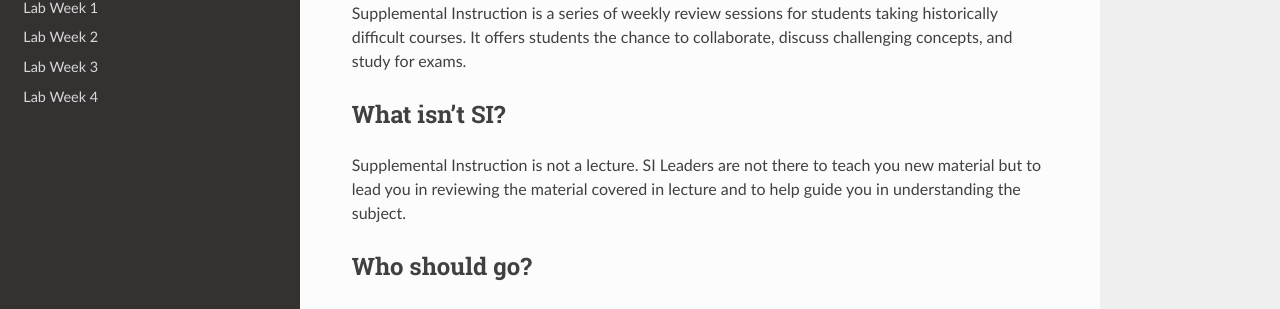
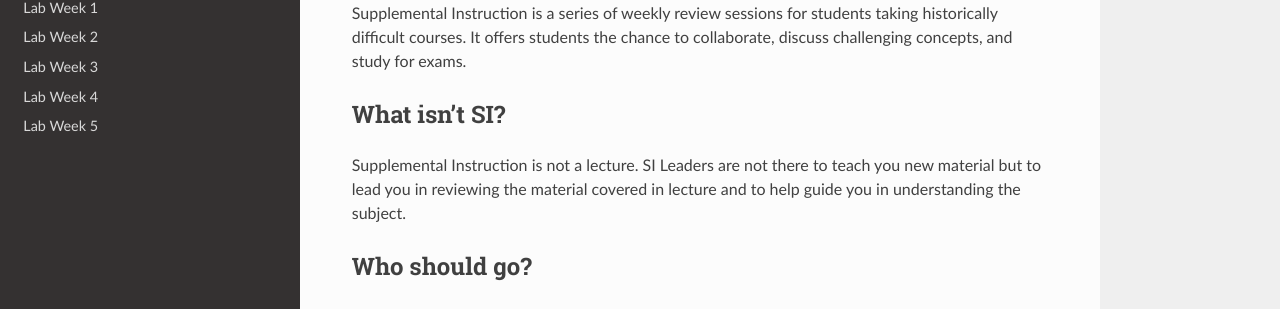
Before and after one commit to cs-si-ucr/CS14-Spring15, an MkDocs documentation site: the page built from docs/index.md, in a window 1280 px wide. Shown: the part 262-571 px from the top of the page. Built offline with MkDocs 1.6.1, drawn with Linux system fonts in a browser that asks for light colours; nearby versions of some CDN libraries; old or Windows-style settings are respelled for this version of MkDocs.

Commit message:
readded lab5 to live

```diff
--- a/mkdocs.yml
+++ b/mkdocs.yml
@@ -5,5 +5,6 @@ pages:
     - [lab_week_02.md, "Lab Week 2"]
     - [lab_week_03.md, "Lab Week 3"]
     - [lab_week_04.md, "Lab Week 4"]
+    - [lab_week_05.md, "Lab Week 5"]
     # - [notes.md, "Notes"]
 theme: readthedocs
```
